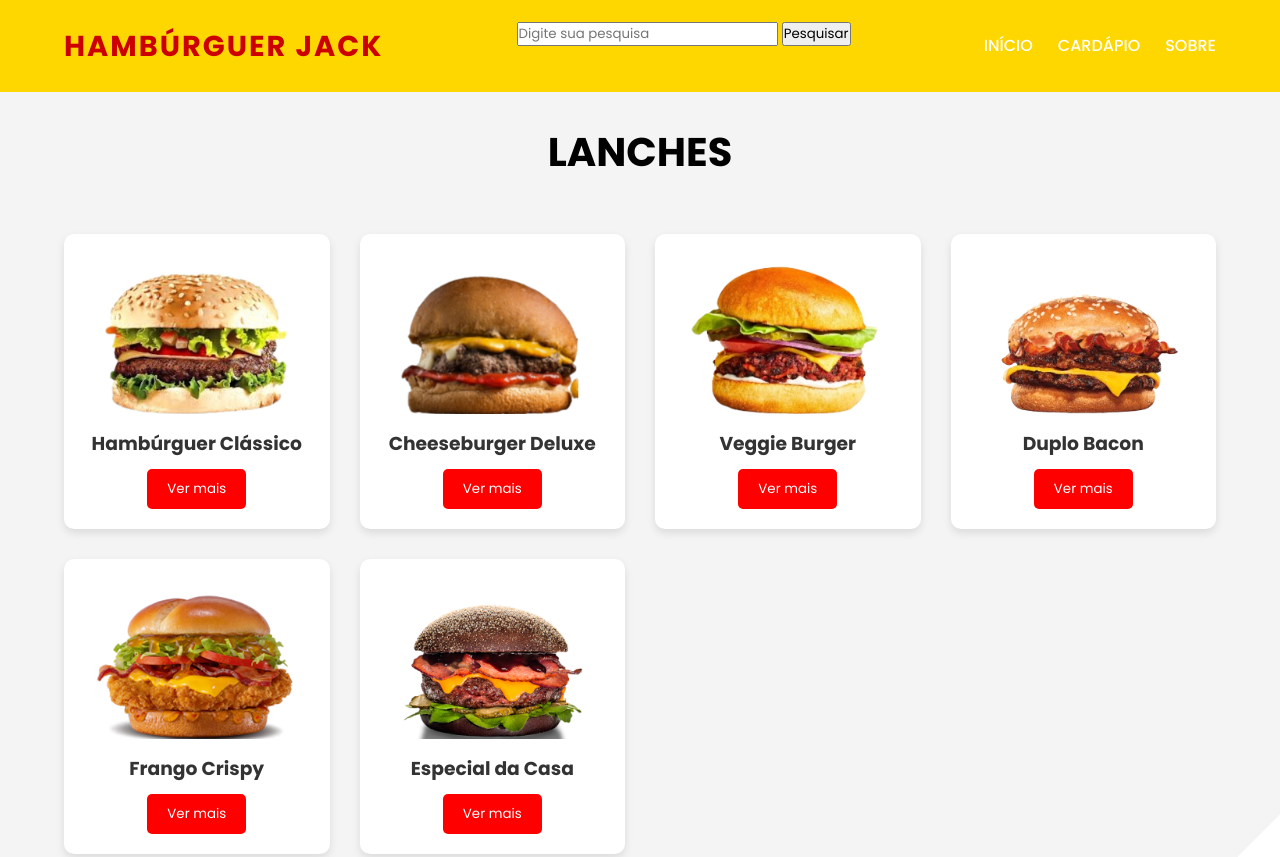
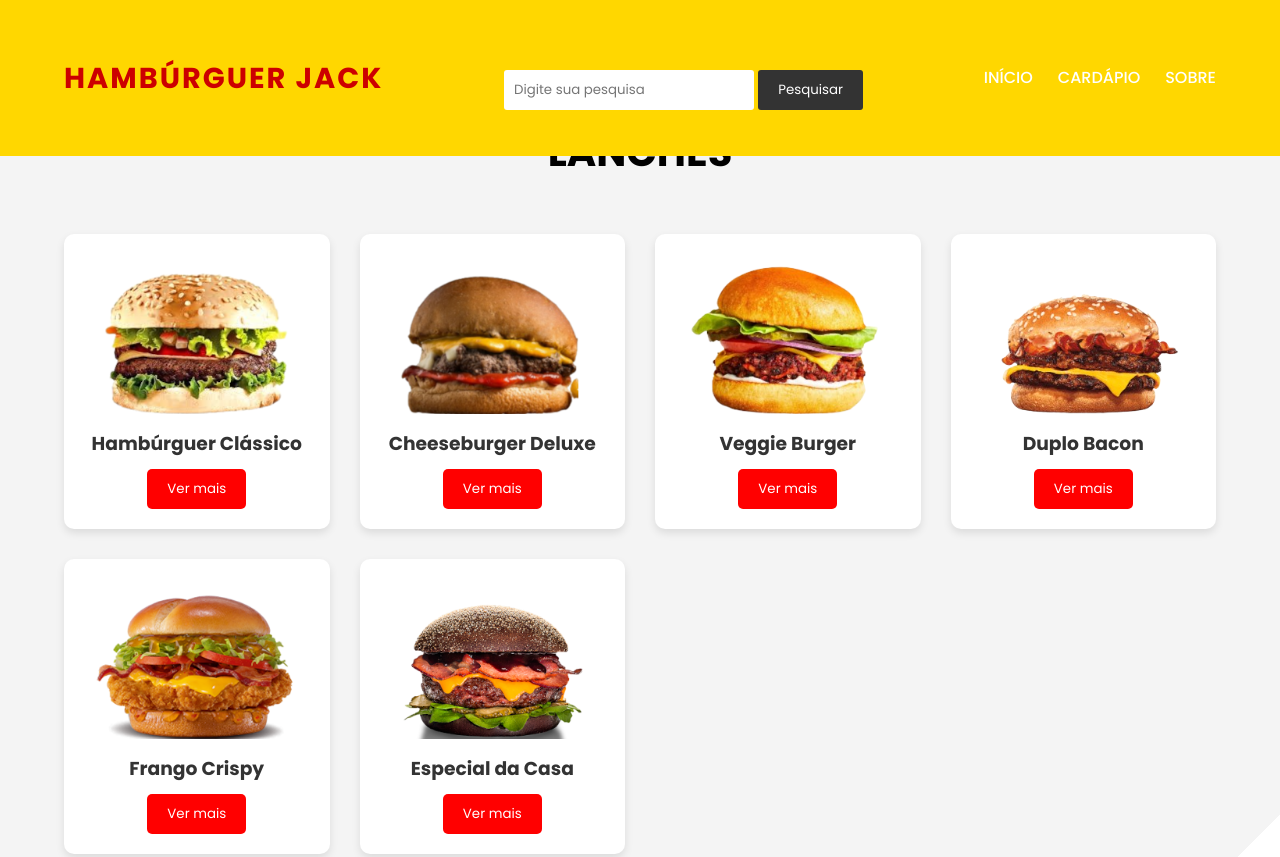
Before and after one commit to techinova/Delivery, a plain HTML site: page html/cardapio.html in a window 1280 px wide. Shown: the top 857 px of the page. Drawn offline with Linux system fonts and the light colour scheme.

Commit message:
Update cardapio.html
adicionado o link do css

```diff
--- a/html/cardapio.html
+++ b/html/cardapio.html
@@ -5,6 +5,7 @@
     <meta name="viewport" content="width=device-width, initial-scale=1.0">
     <title>Cardápio - Melhor Hambúrguer</title>
     <link rel="stylesheet" href="/css/cardapio.css">
+    <link rel="stylesheet" href="../css/barra.css">
 </head>
 <body>
     <header>
```
